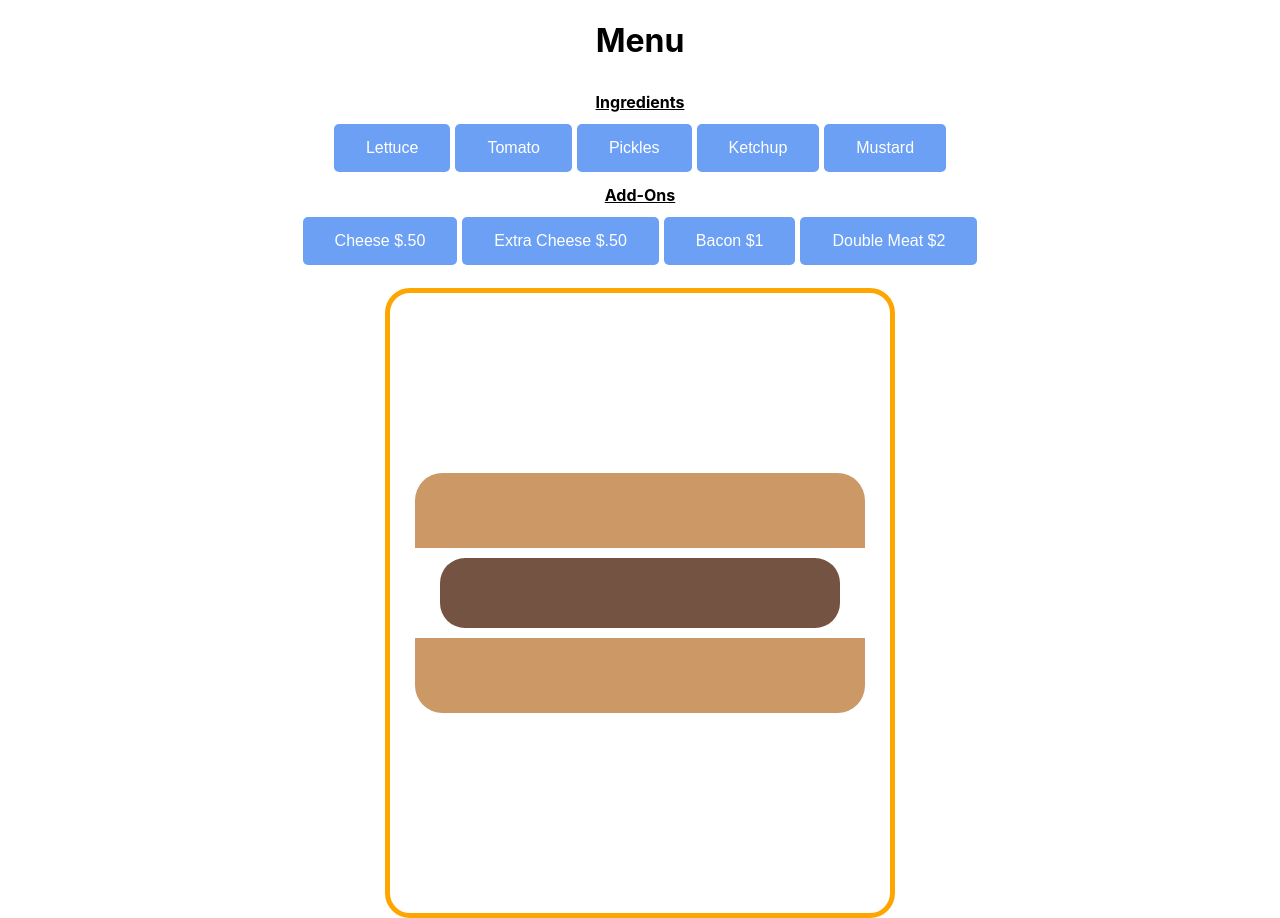
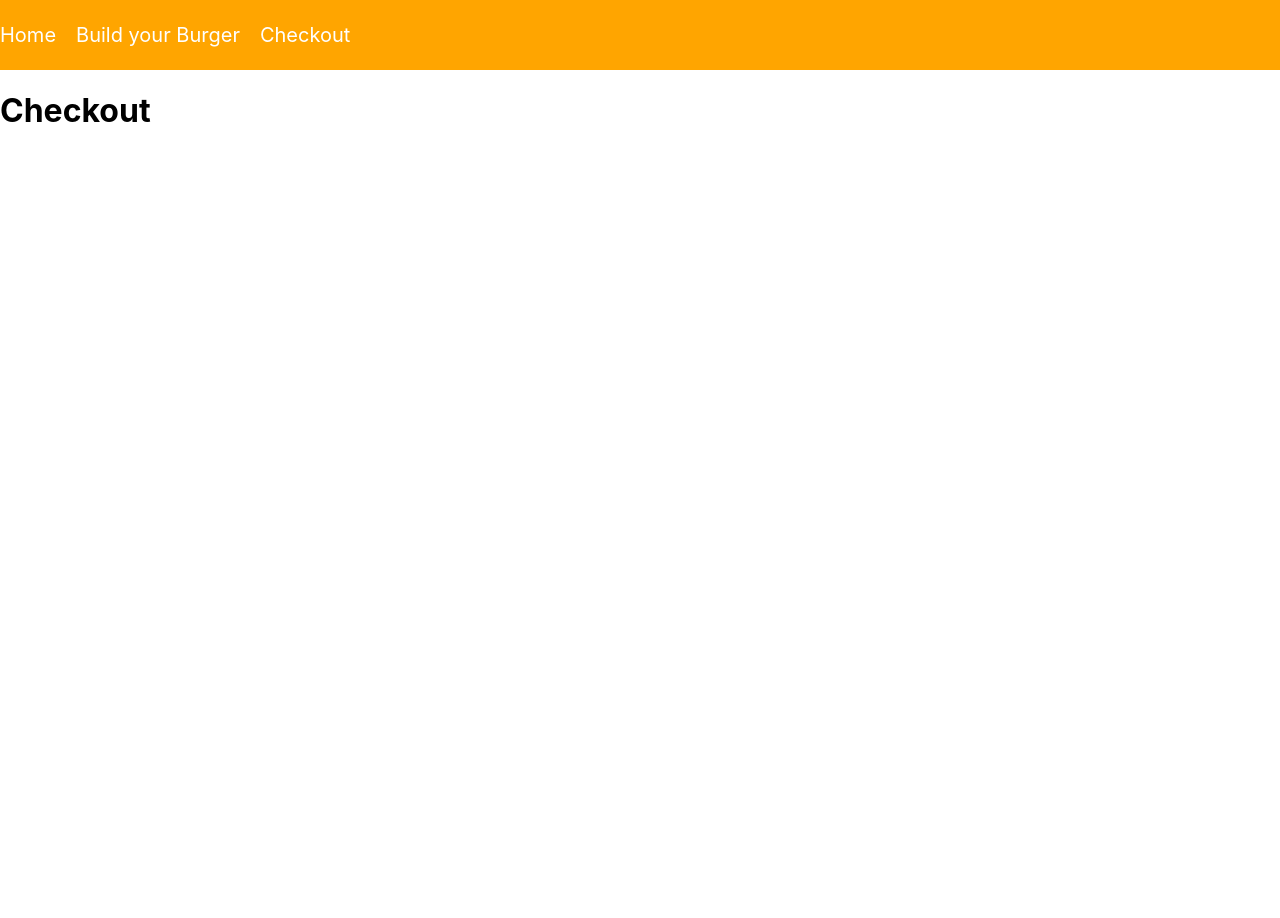
Before and after one commit to jcattanach/Jacks-Burger-Shack, a React (Create React App) app: page /checkout in a window 1280 px wide. After the commit the page ends 800 px from the top, so only its background shows below. Built offline with nearby package versions, Linux system fonts and the light colour scheme.

Commit message:
added reaact-router-dom and menu

```diff
--- a/package.json
+++ b/package.json
@@ -6,6 +6,7 @@
     "react": "^16.6.3",
     "react-dom": "^16.6.3",
     "react-redux": "^6.0.0",
+    "react-router-dom": "^4.3.1",
     "react-scripts": "2.1.1",
     "redux": "^4.0.1"
   },
--- a/src/App.js
+++ b/src/App.js
@@ -8,7 +8,6 @@ class App extends Component {
   render() {
     return (
       <div className="App">
-        <Menu />
         <div className="ingredientMenu">
           <h4><u>Ingredients</u></h4>
           <div>
--- /dev/null
+++ b/src/components/BaseLayout.js
@@ -0,0 +1,15 @@
+import React, { Component } from 'react';
+import Menu from './Menu'
+
+export class BaseLayout extends Component {
+
+  render() {
+    return (
+      <div>
+        <Menu />
+        {this.props.children}
+      </div>
+    )
+  }
+
+}
--- /dev/null
+++ b/src/components/Checkout.js
@@ -0,0 +1,13 @@
+import React, { Component } from 'react';
+
+class Checkout extends Component {
+  render() {
+    return (
+      <div className="Checkout">
+        <h1>Checkout</h1>
+      </div>
+    );
+  }
+}
+
+export default Checkout;
--- /dev/null
+++ b/src/components/Home.js
@@ -0,0 +1,13 @@
+import React, { Component } from 'react';
+
+class Home extends Component {
+  render() {
+    return (
+      <div className="Home">
+        <h1>Home</h1>
+      </div>
+    );
+  }
+}
+
+export default Home;
--- a/src/components/Menu.css
+++ b/src/components/Menu.css
@@ -0,0 +1,20 @@
+.Menu {
+  background-color: orange;
+  width: 100%;
+  color: white;
+  height: 70px;
+  display: flex;
+  justify-content: flex-start;
+  align-items: center;
+  font-size: 20px;
+
+}
+.Menu li {
+   list-style: none;
+   display: inline-block;
+   margin-right: 20px;
+}
+.Menu a {
+  text-decoration: none;
+  color: white;
+}
--- a/src/components/Menu.js
+++ b/src/components/Menu.js
@@ -1,11 +1,14 @@
 import React, { Component } from 'react';
 import './Menu.css';
+import {Link} from 'react-router-dom'
 
 class Menu extends Component {
   render() {
     return (
       <div className="Menu">
-        <h1>Menu</h1>
+        <li><Link to = "/">Home</Link></li>
+        <li><Link to = "/build-burger">Build your Burger</Link></li>
+        <li><Link to = "/checkout">Checkout</Link></li>
       </div>
     );
   }
--- a/src/index.js
+++ b/src/index.js
@@ -6,11 +6,24 @@ import * as serviceWorker from './serviceWorker';
 import { createStore } from 'redux'
 import reducer from './store/reducer'
 import { Provider } from 'react-redux'
+import {BrowserRouter,Route, Switch} from 'react-router-dom'
+import Checkout from './components/Checkout'
+import { BaseLayout } from './components/BaseLayout'
+import Home from './components/Home'
 
-// create the store by passing the reducer
 const store = createStore(reducer,window.__REDUX_DEVTOOLS_EXTENSION__ && window.__REDUX_DEVTOOLS_EXTENSION__())
 
-ReactDOM.render(<Provider store={store}><App /></Provider>, document.getElementById('root'));
+ReactDOM.render(
+  <Provider store={store}>
+  <BrowserRouter>
+    <BaseLayout>
+      <Switch>
+        <Route exact path="/" component = {Home} />
+        <Route path="/build-burger" component = {App} />
+        <Route path="/checkout" component = {Checkout} />
+      </Switch>
+    </BaseLayout>
+  </BrowserRouter></Provider>, document.getElementById('root'));
 
 // If you want your app to work offline and load faster, you can change
 // unregister() to register() below. Note this comes with some pitfalls.
```
Also changed, not shown: public/index.html (+0 -10 lines), 1 other file (tests, documents, lock files or other folders).
